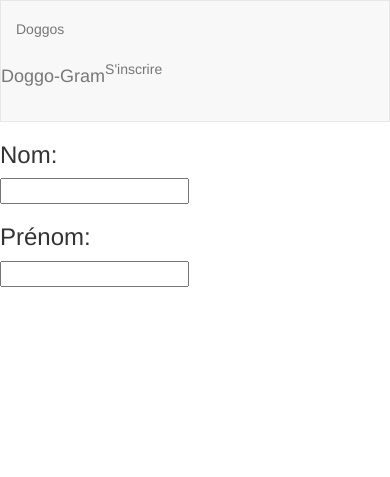
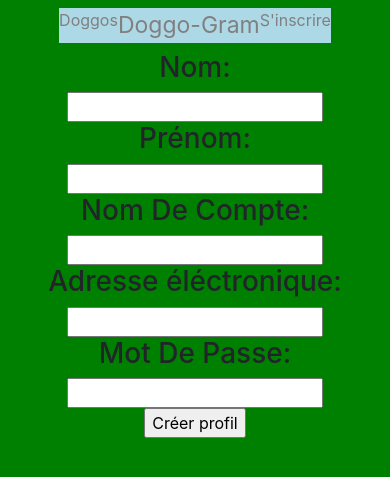
Before and after one commit to IvanCallau/Doggo-Gram, a PHP site: page /inscriptionUser.html in a window 390 px wide. Shown: the top 477 px of the page. Run offline with PHP 8.4, Linux system fonts and the light colour scheme; some libraries are stand-ins or nearby versions.

Commit message:
ajout d'un media querry pour 600px.

```diff
--- a/inscriptionUser.css
+++ b/inscriptionUser.css
@@ -1 +1,35 @@
-/* CSS de la page inscriptionUser.html
+/* CSS de la page inscriptionUser.html */
+
+body {
+	text-align:center;
+}
+
+
+@media only screen and (max-width: 600px) {
+
+  body {
+  	width:100%;
+  	margin:0%;
+  	padding:0%;
+    background-color:green;
+  }
+
+  a {
+  	color:grey;
+  	text-decoration:none;
+  }
+
+  .brand {
+  	font-size:23px;
+  	color:grey;
+  }
+
+  a:hover {
+  	text-decoration:none;
+  	color:darkgrey;
+  }
+
+  .haut {
+  	background-color: lightblue;
+  }
+}
--- a/inscriptionUser.html
+++ b/inscriptionUser.html
@@ -3,67 +3,95 @@
 <html lang="fr">
 
 <head>
+	<meta charset="utf-8">
+	<meta http-equiv="x-ua-compatible" content="ie=edge">
+	<meta name="viewport" content="width=device-width, initial-scale=1">
 
 	<title>Doggo-Gram - Inscription User</title>
 
 <!-- Bootstrap CSS CDN -->
-
+	<link rel="stylesheet" href="https://stackpath.bootstrapcdn.com/bootstrap/4.2.1/css/bootstrap.min.css" integrity="sha384-GJzZqFGwb1QTTN6wy59ffF1BuGJpLSa9DkKMp0DgiMDm4iYMj70gZWKYbI706tWS" crossorigin="anonymous">
 	<link rel="stylesheet" type="text/css" href="inscriptionUser.css" />
-	<link rel="stylesheet" type="text/css" href="https://maxcdn.bootstrapcdn.com/bootstrap/3.3.5/css/bootstrap.min.css">
 
 
 </head>
 
 <body>
-	<nav class="navbar navbar-default">
-		<div class="container">
-			<ul class="nav navbar-nav">
-				<li>
-					<a href="#">
+	<nav class="navbar navbar-expand justify-content-center">
+		<div class="haut nav navbar-nav">
+			<div class="nav-item">
+				<a class="" href="#">
 					Doggos
 				</a>
-				</li>
+			</div>
 
-				<li>
-					<a href="#" class="navbar-brand navbar-nav">
+			<div class="nav-item">
+				<a class="brand" href="#">
 					Doggo-Gram
 				</a>
-				</li>
+			</div>
 
-				<li>
-					<a href="#">
+			<div class="nav-item">
+				<a class="" href="#">
 					S'inscrire
 				</a>
-				</li>
-			</ul>
+			</div>
 		</div>
 	</nav>
 
 	<div id="formulaire">
 		<form method="POST" action="">
-			<div class="inquiry">
+			<div>
 				<h3>
 					Nom:
 				</h3>
 
-				<input id="lastname" type="text" name="lastname" required>
+				<input id="lastName" type="text" name="lastname" required>
 			</div>
 
-			<div class="inquiry">
+			<div>
 				<h3>
 					Prénom:
 				</h3>
 
-				<input id="firstname" type="text" name="firstname" required>
+				<input id="firstName" type="text" name="firstname" required>
+			</div>
+
+			<div>
+				<h3>
+					Nom De Compte:
+				</h3>
+
+				<input id="accountName" type="text" name="accountName" required>
+			</div>
+
+			<div>
+				<h3>
+					Adresse éléctronique:
+				</h3>
+
+				<input id="email" type="text" name="email" required>
+			</div>
+
+			<div>
+				<h3>
+					Mot De Passe:
+				</h3>
+
+				<input id="password" type="text" name="password" required>
+			</div>
+
+			<div>
+          		<input id="create-account" type="SUBMIT" name="createprofile" value="Créer profil">
+        	</div>
+    	</form>
 	</div>
 
 <!-- jQuery CDN -->
 
-	<script src="https://code.jquery.com/jquery-2.1.4.js"></script>
-
-<!-- Bootstrap Js CDN -->
-
-	<script src="https://maxcdn.bootstrapcdn.com/bootstrap/3.3.5/js/bootstrap.min.js"></script>
+<script src="https://code.jquery.com/jquery-3.3.1.slim.min.js" integrity="sha384-q8i/X+965DzO0rT7abK41JStQIAqVgRVzpbzo5smXKp4YfRvH+8abtTE1Pi6jizo" crossorigin="anonymous"></script>
+<script src="https://cdnjs.cloudflare.com/ajax/libs/popper.js/1.14.6/umd/popper.min.js" integrity="sha384-wHAiFfRlMFy6i5SRaxvfOCifBUQy1xHdJ/yoi7FRNXMRBu5WHdZYu1hA6ZOblgut" crossorigin="anonymous"></script>
+<script src="https://stackpath.bootstrapcdn.com/bootstrap/4.2.1/js/bootstrap.min.js" integrity="sha384-B0UglyR+jN6CkvvICOB2joaf5I4l3gm9GU6Hc1og6Ls7i6U/mkkaduKaBhlAXv9k" crossorigin="anonymous"></script>
 
 </body>
 
```
Lines whose indentation alone changed are shown as unchanged.
